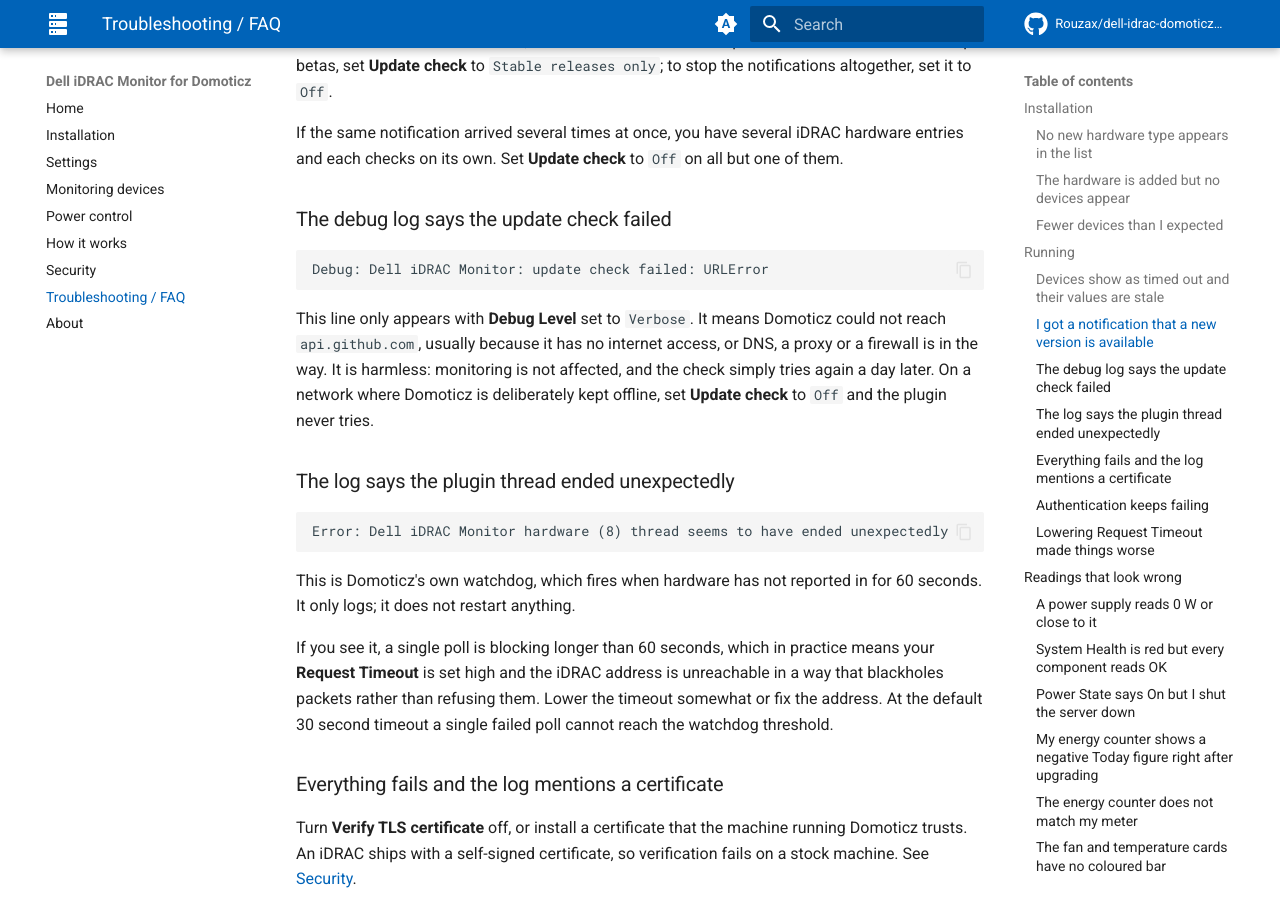
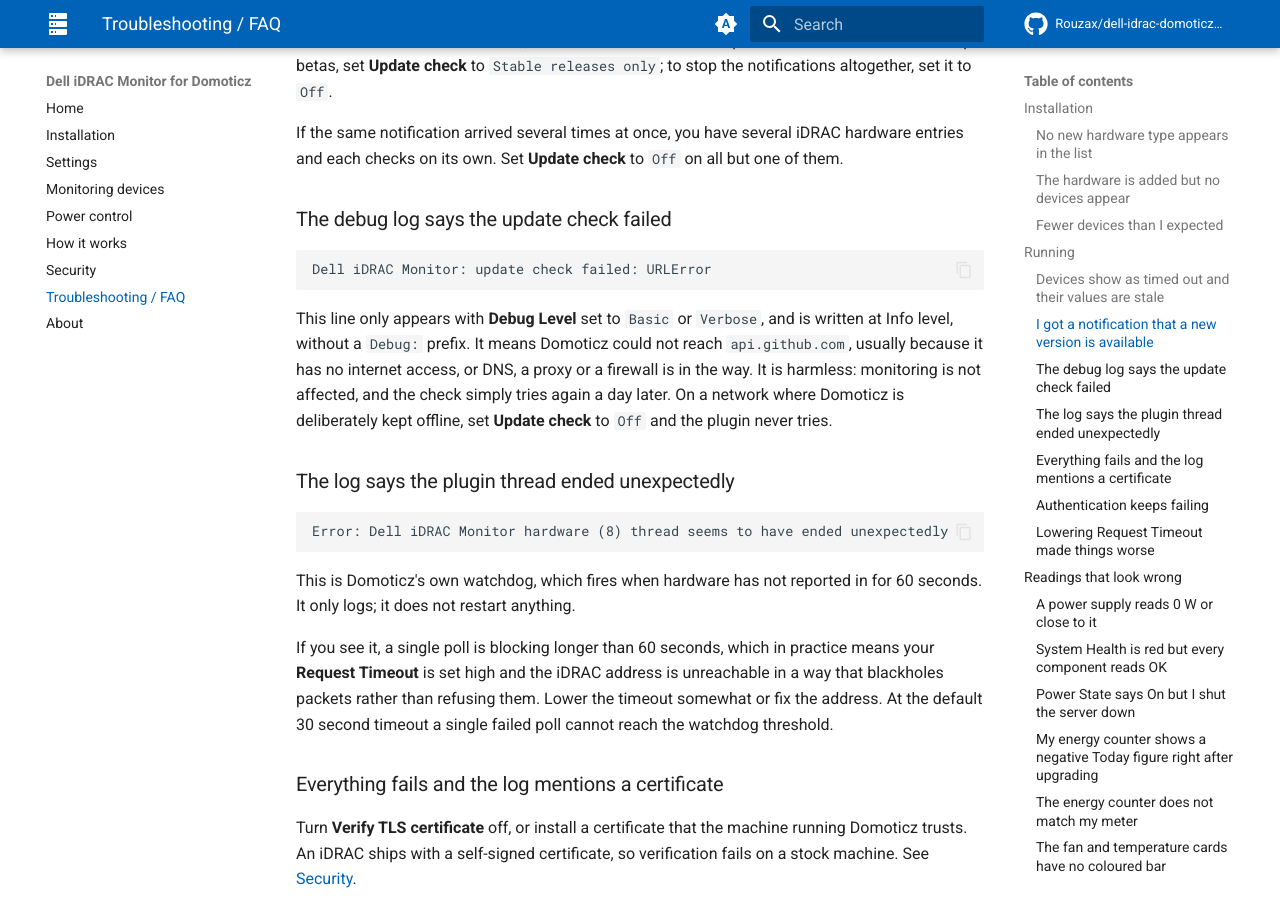
Before and after one commit to Rouzax/dell-idrac-domoticz-plugin, an MkDocs documentation site: the page built from docs/faq.md, in a window 1280 px wide and 900 px high, scrolled down 2087 px. Built offline with MkDocs 1.6.1 and Material for MkDocs 9.7.7, drawn with Linux system fonts in a browser that asks for light colours; comment, search, counter and statistics services are not loaded.

Commit message:
fix: make Debug Level Basic log the plugin's own debug lines
Basic set no Domoticz debug mask, so it logged exactly what None did.
It now sets PDM_PYTHON (2), which writes the plugin's Domoticz.Debug
lines at Info level; Verbose keeps passing 1, which Domoticz maps to
PDM_ALL and so adds the framework's queue and lock tracing whenever
Domoticz's own Python debug logging is on.

The settings page, README, manifest description and the update-check
FAQ entry now say what each level shows, that the lines need the
hardware's Info log level, and that they carry no "Debug:" prefix.

````diff
--- a/docs/faq.md
+++ b/docs/faq.md
@@ -69,10 +69,10 @@
 ### The debug log says the update check failed
 
 ```
-Debug: Dell iDRAC Monitor: update check failed: URLError
+Dell iDRAC Monitor: update check failed: URLError
 ```
 
-This line only appears with **Debug Level** set to `Verbose`. It means Domoticz could not reach `api.github.com`, usually because it has no internet access, or DNS, a proxy or a firewall is in the way. It is harmless: monitoring is not affected, and the check simply tries again a day later. On a network where Domoticz is deliberately kept offline, set **Update check** to `Off` and the plugin never tries.
+This line only appears with **Debug Level** set to `Basic` or `Verbose`, and is written at Info level, without a `Debug:` prefix. It means Domoticz could not reach `api.github.com`, usually because it has no internet access, or DNS, a proxy or a firewall is in the way. It is harmless: monitoring is not affected, and the check simply tries again a day later. On a network where Domoticz is deliberately kept offline, set **Update check** to `Off` and the plugin never tries.
 
 ### The log says the plugin thread ended unexpectedly
 
````
Also changed, not shown: CHANGELOG.md (+4 -0 lines), README.md (+1 -1 lines), docs/settings.md (+1 -1 lines), plugin.py (+7 -3 lines), docs/assets/settings.png, 1 other file.
